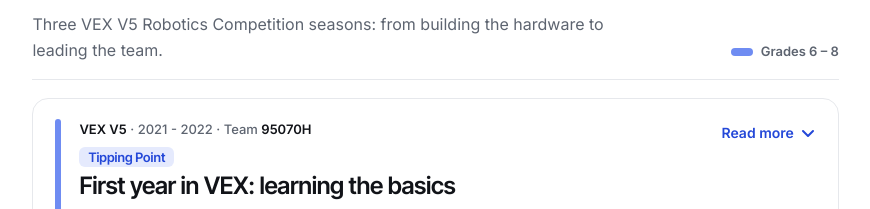
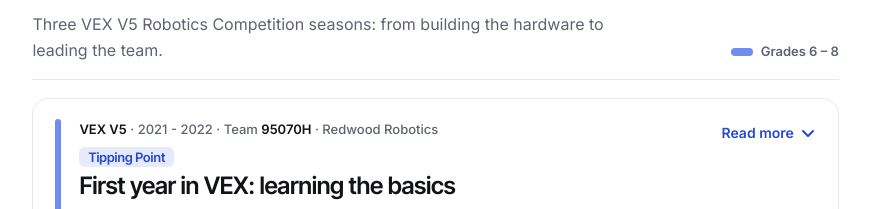
Before and after one commit to sabrus444/Achyutkarthikeyanjourney, a plain HTML site: page index.html in a window 1280 px wide. Shown: the part 1667-1876 px from the top of the page, without its empty margins (370-1240 px from the left). Drawn offline with Linux system fonts and the light colour scheme.

Commit message:
Tipping Point: Redwood Robotics club name
Co-Authored-By: Claude Opus 5.5 <noreply@anthropic.com>
Claude-Session: https://claude.ai/code/session_016aH6ZDpL1UM4xCYjQ1HMnP

```diff
--- a/content.js
+++ b/content.js
@@ -82,7 +82,7 @@ window.SITE = {
           intro: "Three VEX V5 Robotics Competition seasons: from building the hardware to leading the team.",
           items: [
             {
-              id: "vex-ms-1", type: "vex", stage: "VEX V5", era: "2021 - 2022", team: "95070H",
+              id: "vex-ms-1", type: "vex", stage: "VEX V5", era: "2021 - 2022", team: "95070H", club: "Redwood Robotics",
               title: "First year in VEX: learning the basics",
               roles: ["Builder"], game: "Tipping Point",
               responsibility: "I was responsible for building the robot's drivetrain, designing and building several iterations in different configurations.",
--- a/index.html
+++ b/index.html
@@ -286,7 +286,7 @@ function startSite(){
       ${design(it.design)}${pics(it)}${it.awards===false?'':`<div class="awards">${awards(it.awards)}</div>`}${it.nextStep?`<div class="result"><h4>What I want to do next</h4><p>${esc(it.nextStep)}</p></div>`:''}`;
   };
   const card=(it,band)=>`<details class="card${it.type==='capstone'?' capcard':''}" id="${esc(it.id)}" style="--band:${band}">
-    <summary><span class="bar"></span><div><div class="kick"><b>${esc(it.stage)}</b> · ${esc(it.era)}${it.team?` · Team <b>${esc(it.team)}</b>`:''}</div>${gameOk(it)?`<div class="gtitle">${esc(it.game)}</div>`:''}<h3>${esc(it.title)}</h3><p class="sum">${esc(it.type==='capstone'?(it.tagline||it.problem):(it.responsibility||it.built))}</p><div class="chips">${(it.roles||[]).map(r=>`<span>${esc(r)}</span>`).join('')}${it.design?(it.design.cad===false?'<span>Sketches</span>':'<span>CAD</span>'):''}</div></div><span class="more"><span class="o">Read more</span><span class="c">Close</span>${chev}</span></summary>
+    <summary><span class="bar"></span><div><div class="kick"><b>${esc(it.stage)}</b> · ${esc(it.era)}${it.team?` · Team <b>${esc(it.team)}</b>${it.club?` · ${esc(it.club)}`:''}`:''}</div>${gameOk(it)?`<div class="gtitle">${esc(it.game)}</div>`:''}<h3>${esc(it.title)}</h3><p class="sum">${esc(it.type==='capstone'?(it.tagline||it.problem):(it.responsibility||it.built))}</p><div class="chips">${(it.roles||[]).map(r=>`<span>${esc(r)}</span>`).join('')}${it.design?(it.design.cad===false?'<span>Sketches</span>':'<span>CAD</span>'):''}</div></div><span class="more"><span class="o">Read more</span><span class="c">Close</span>${chev}</span></summary>
     <div class="inner">${body(it)}</div></details>`;
 
   $('brand').innerHTML=`${esc(S.name)} <span>· Robotics</span>`;
```
